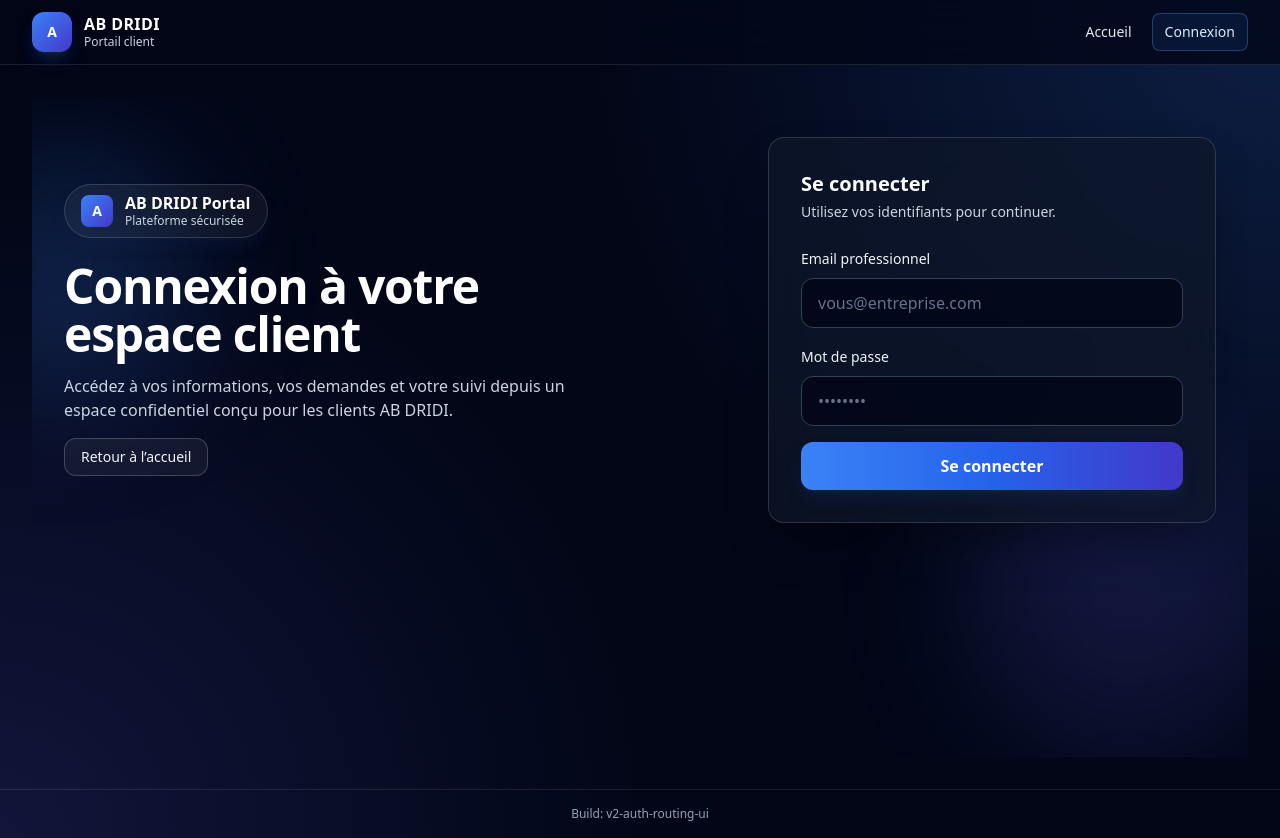
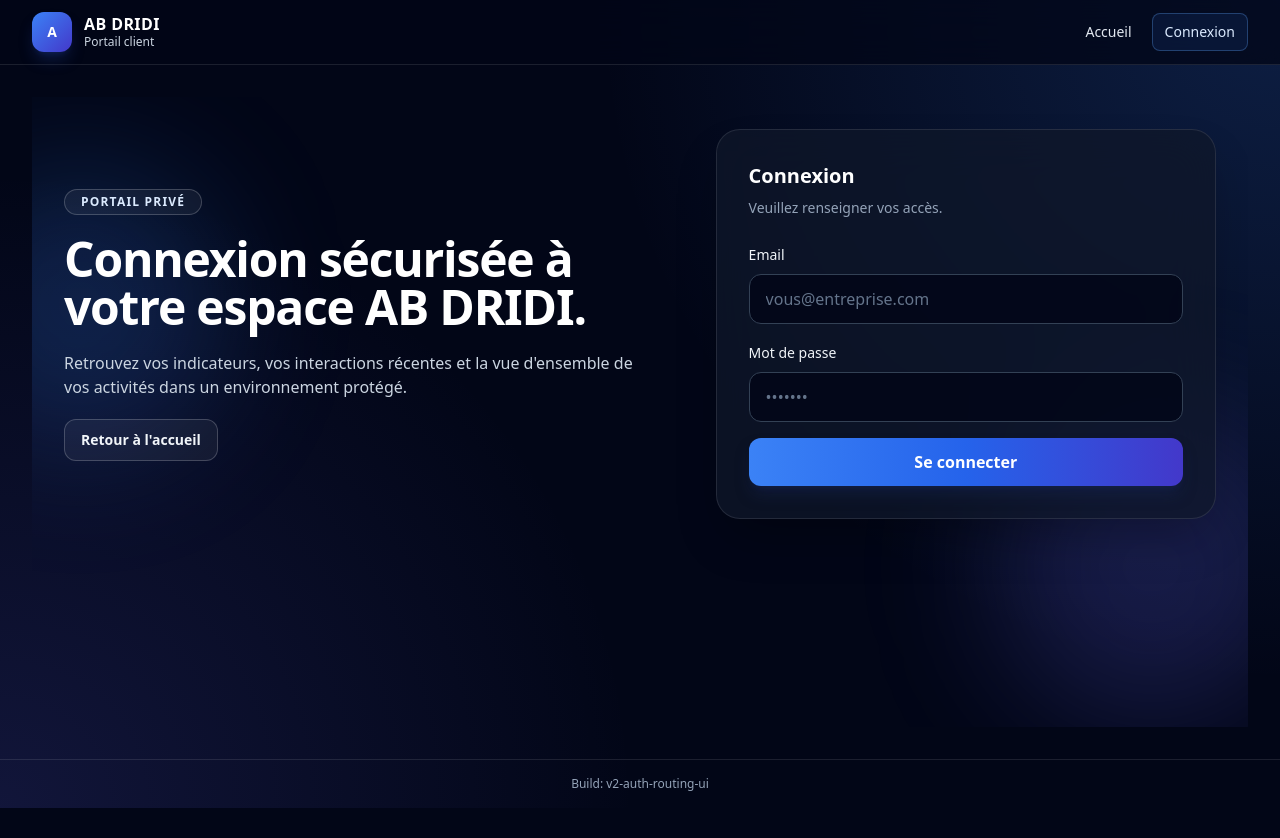
Before and after one commit to bilel83502-sketch/abdridi-portal, a Next.js app: page /login in a window 1280 px wide. After the commit the page ends 808 px from the top, so only its background shows below. Built offline with nearby package versions, Linux system fonts and the light colour scheme.

Commit message:
Update page.tsx

```diff
--- a/app/login/page.tsx
+++ b/app/login/page.tsx
@@ -10,64 +10,48 @@ export default function LoginPage({ searchParams }: LoginPageProps) {
   const hasInvalidCredentials = searchParams?.error === "invalid_credentials";
 
   return (
-    <section className="relative min-h-[calc(100vh-140px)] overflow-hidden px-4 py-10 sm:px-6 lg:px-8">
+    <section className="relative min-h-[calc(100vh-170px)] overflow-hidden py-4 sm:py-8">
       <div className="pointer-events-none absolute inset-0">
-        <div className="absolute -left-24 top-12 h-64 w-64 rounded-full bg-blue-500/20 blur-3xl" />
-        <div className="absolute -right-10 bottom-0 h-80 w-80 rounded-full bg-indigo-500/15 blur-3xl" />
+        <div className="absolute -left-24 top-16 h-72 w-72 rounded-full bg-blue-500/20 blur-3xl" />
+        <div className="absolute -right-16 bottom-0 h-80 w-80 rounded-full bg-indigo-500/20 blur-3xl" />
       </div>
 
-      <div className="relative mx-auto grid w-full max-w-7xl gap-10 lg:grid-cols-2 lg:items-center">
-        <div className="space-y-6">
-          <div className="inline-flex items-center gap-3 rounded-full border border-white/15 bg-white/5 px-4 py-2 shadow-lg shadow-blue-950/30 backdrop-blur">
-            <span className="grid h-8 w-8 place-items-center rounded-lg bg-gradient-to-br from-blue-500 to-indigo-700 text-sm font-bold text-white">
-              A
-            </span>
-            <div className="leading-tight">
-              <p className="font-semibold text-white">AB DRIDI Portal</p>
-              <p className="text-xs text-slate-300">Plateforme sécurisée</p>
-            </div>
-          </div>
-
-          <div className="space-y-4">
-            <h1 className="text-4xl font-semibold tracking-tight text-white sm:text-5xl">
-              Connexion à votre espace client
+      <div className="relative mx-auto grid w-full max-w-6xl gap-10 lg:grid-cols-[1.1fr_0.9fr] lg:items-center">
+        <div className="space-y-5">
+          <p className="inline-flex rounded-full border border-white/20 bg-white/5 px-4 py-1 text-xs font-semibold uppercase tracking-widest text-blue-100">
+            Portail privé
+          </p>
+          <h1 className="text-3xl font-semibold tracking-tight text-white sm:text-5xl">
+            Connexion sécurisée à votre espace AB DRIDI.
           </h1>
           <p className="max-w-xl text-slate-300">
-              Accédez à vos informations, vos demandes et votre suivi depuis un espace
-              confidentiel conçu pour les clients AB DRIDI.
+            Retrouvez vos indicateurs, vos interactions récentes et la vue d&apos;ensemble de vos
+            activités dans un environnement protégé.
           </p>
           <a
             href="https://abdridi.com"
-              target="_blank"
-              rel="noreferrer"
-              className="inline-flex rounded-xl border border-white/20 bg-white/5 px-4 py-2 text-sm font-medium text-slate-100 transition hover:bg-white/10"
+            className="inline-flex rounded-xl border border-white/20 bg-white/5 px-4 py-2.5 text-sm font-semibold text-slate-100 transition hover:bg-white/10"
           >
-              Retour à l’accueil
+            Retour à l&apos;accueil
           </a>
         </div>
-        </div>
 
-        <div className="w-full max-w-md justify-self-center lg:justify-self-end">
-          <div className="rounded-2xl border border-white/15 bg-slate-900/70 p-6 shadow-2xl shadow-black/40 backdrop-blur-xl sm:p-8">
-            <div className="mb-6">
-              <h2 className="text-xl font-semibold text-white">Se connecter</h2>
-              <p className="mt-1 text-sm text-slate-300">
-                Utilisez vos identifiants pour continuer.
-              </p>
-            </div>
+        <div className="rounded-3xl border border-white/10 bg-slate-900/75 p-6 shadow-2xl shadow-black/30 backdrop-blur-xl sm:p-8">
+          <h2 className="text-xl font-semibold text-white">Connexion</h2>
+          <p className="mt-2 text-sm text-slate-400">Veuillez renseigner vos accès.</p>
 
-            <form action={loginAction} className="space-y-4">
+          <form action={loginAction} className="mt-6 space-y-4">
             <div>
               <label htmlFor="email" className="text-sm font-medium text-slate-100">
-                  Email professionnel
+                Email
               </label>
               <input
                 id="email"
                 name="email"
                 type="email"
                 required
+                autoComplete="email"
                 placeholder="vous@entreprise.com"
-                  autoComplete="email"
                 className="mt-2 w-full rounded-xl border border-slate-700 bg-slate-950/80 px-4 py-3 text-white placeholder:text-slate-500 outline-none transition focus:border-blue-400 focus:ring-4 focus:ring-blue-500/25"
               />
             </div>
@@ -81,28 +65,27 @@ export default function LoginPage({ searchParams }: LoginPageProps) {
                 name="password"
                 type="password"
                 required
-                  placeholder="••••••••"
                 autoComplete="current-password"
+                placeholder="•••••••"
                 className="mt-2 w-full rounded-xl border border-slate-700 bg-slate-950/80 px-4 py-3 text-white placeholder:text-slate-500 outline-none transition focus:border-blue-400 focus:ring-4 focus:ring-blue-500/25"
               />
             </div>
 
             {hasInvalidCredentials ? (
               <p className="rounded-xl border border-red-500/30 bg-red-500/10 px-3 py-2 text-sm text-red-200">
-                  Identifiants invalides. Merci de vérifier votre email et mot de passe.
+                Identifiants invalides. Merci de réessayer.
               </p>
             ) : null}
 
             <button
               type="submit"
-                className="mt-1 w-full rounded-xl bg-gradient-to-r from-blue-500 via-blue-600 to-indigo-700 px-4 py-3 font-semibold text-white shadow-lg shadow-blue-950/50 transition hover:from-blue-400 hover:via-blue-500 hover:to-indigo-600 focus:outline-none focus:ring-4 focus:ring-blue-500/30"
+              className="w-full rounded-xl bg-gradient-to-r from-blue-500 via-blue-600 to-indigo-700 px-4 py-3 font-semibold text-white shadow-lg shadow-blue-950/50 transition hover:from-blue-400 hover:via-blue-500 hover:to-indigo-600 focus:outline-none focus:ring-4 focus:ring-blue-500/30"
             >
               Se connecter
             </button>
           </form>
         </div>
       </div>
-      </div>
     </section>
   );
 }
```
Lines whose indentation alone changed are shown as unchanged.
